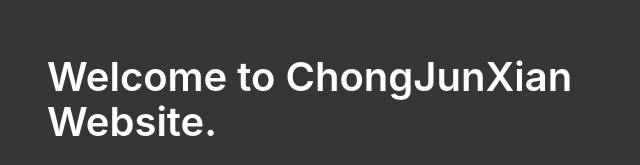
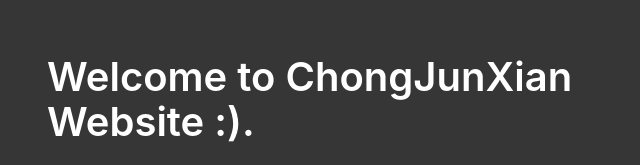
Before and after one commit to chongjunxian/chongjunxian.github.io, a plain HTML site: page index.html in a window 1280 px wide. Shown: the part 195-360 px from the top of the page, 311-951 px from the left. Drawn offline with nearby package versions, Linux system fonts and the light colour scheme.

Commit message:
Update index.html

```diff
--- a/index.html
+++ b/index.html
@@ -13,7 +13,7 @@
             <div class="columns is-vcentered is-centered">
                 <div class="column is-6">
                     <div class="block">
-                        <h1 class="title is-2">Welcome to ChongJunXian Website.</h1>
+                        <h1 class="title is-2">Welcome to ChongJunXian Website :).</h1>
                     </div>
                     <div class="block">
                         <h2 class="subtitle">Lorem Ipsum is simply dummy text of the printing and typesetting industry. Lorem Ipsum has been the industry's standard dummy text ever since the 1500s, when an unknown printer took a galley of type and scrambled it to make a type specimen book.<br>
```
